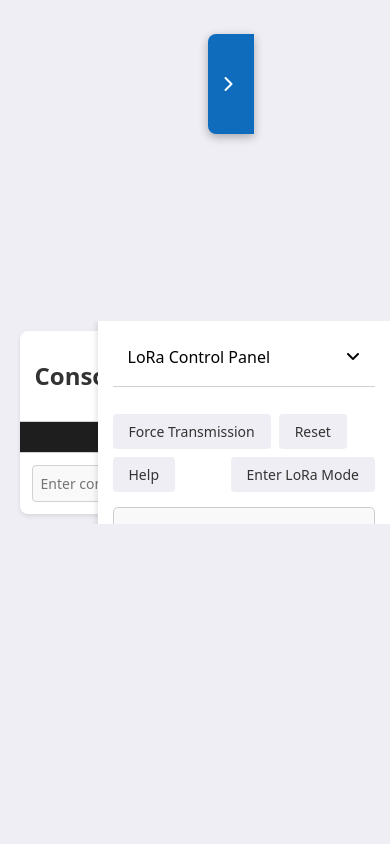
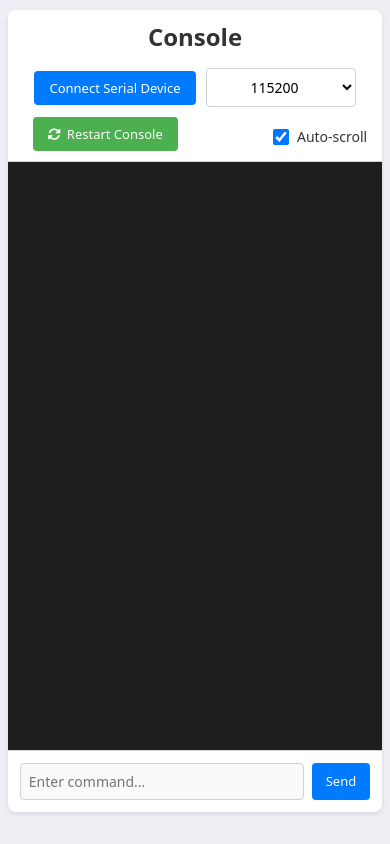
Before and after one commit to SylvainMontagny/stm32wl-serial-webApp, a website with bundled scripts: page src/index.html in a window 390 px wide. Built offline with nearby package versions, Linux system fonts and the light colour scheme; a web font is replaced by a local one.

Commit message:
FEAT : ajout de responsive

```diff
--- /dev/null
+++ b/src/css/responsive.css
@@ -0,0 +1,187 @@
+/* responsive.css - Styles pour l'adaptabilité de l'application */
+
+@media (max-width: 992px) {
+    .page-container {
+      padding-left: 3%;
+      padding-right: 3%;
+    }
+
+    .page-container.panel-closed {
+      padding-left: 5%;
+      padding-right: 5%;
+    }
+
+    .console-header {
+      padding: 8px 12px;
+      flex-wrap: wrap;
+      gap: 8px;
+    }
+
+    .console-header h2 {
+      width: 100%;
+      margin-bottom: 5px;
+      text-align: center;
+    }
+
+    .serial-connection {
+       flex-grow: 1;
+       justify-content: center;
+    }
+
+    .reload-button {
+        padding: 6px 12px;
+        font-size: 13px;
+    }
+
+    #baudrate-select {
+        padding: 6px;
+        font-size: 13px;
+    }
+
+    .toggle-container {
+        margin-left: auto;
+    }
+
+    .btn {
+      padding: 7px 14px;
+      font-size: 13px;
+    }
+
+    .common-commands {
+      gap: 6px;
+    }
+
+    .lora-configuration .input-container {
+      margin-bottom: 10px;
+    }
+
+    .lora-preview-container {
+      flex-direction: column;
+      align-items: stretch;
+    }
+
+    .command-preview {
+      margin-top: 5px;
+      text-align: center;
+    }
+
+    #send-lora-command {
+      width: 100%;
+    }
+
+    .lora-toggle-btn {
+      padding: 10px 12px;
+      font-size: 14px;
+      min-height: 80px;
+      min-width: 30px;
+    }
+  }
+
+@media (max-width: 768px) {
+    .main-container {
+      flex-direction: column;
+      height: auto;
+      overflow-y: auto;
+    }
+
+    .page-container {
+      width: 100% !important;
+      height: auto;
+      min-height: 100vh;
+      padding: 10px !important;
+      padding-left: 2% !important;
+      padding-right: 2% !important;
+      transition: none !important;
+      margin-bottom: 10px;
+      position: relative;
+      flex-shrink: 0;
+    }
+
+    .commands-section-panel {
+      width: 100%;
+      height: auto;
+      position: relative !important;
+      right: auto !important;
+      top: auto !important;
+      z-index: auto !important;
+      box-shadow: none !important;
+      border-top: 1px solid var(--border-color);
+      transition: none !important;
+      padding: 10px;
+      overflow-y: visible;
+    }
+
+    .lora-toggle-btn {
+      display: none !important;
+    }
+
+
+    .console-header {
+        align-items: center;
+        gap: 10px;
+    }
+
+    .serial-connection {
+        width: auto;
+        gap: 8px;
+        align-items: center;
+    }
+
+    #connect-to-serial, #baudrate-select, .reload-button {
+        width: auto;
+        text-align: center;
+        padding-left: 15px;
+        padding-right: 15px;
+    }
+
+    #baudrate-select {
+        min-width: 150px;
+    }
+
+    .toggle-container {
+        margin-left: 0;
+        justify-content: center;
+        padding-top: 5px;
+    }
+
+    .input-container-cmd {
+      gap: 5px;
+    }
+
+    .common-commands {
+      flex-direction: row;
+      flex-wrap: wrap;
+      justify-content: center;
+      gap: 8px;
+    }
+
+    #enter-lora-mode-container {
+      margin-left: 0;
+      width: auto;
+      flex-grow: 1;
+      display: flex;
+      justify-content: center;
+    }
+
+    .lora-preview-container {
+      flex-direction: column;
+      align-items: stretch;
+    }
+
+    .command-preview {
+      margin-top: 5px;
+      text-align: center;
+    }
+
+    #send-lora-command {
+      width: 100%;
+    }
+
+    .panel-selector {
+      font-size: 14px;
+    }
+
+    .selected-panel, .panel-option {
+      padding: 8px 12px;
+    }
+  }
--- a/src/css/styles.css
+++ b/src/css/styles.css
@@ -643,32 +643,6 @@ body {
   margin-right: 6px;
 }
 
-@media (max-width: 768px) {
-  .main-container {
-    flex-direction: column;
-    height: auto;
-  }
-
-  .console-container,
-  .commands-container {
-    width: 100%;
-  }
-
-  .page-container {
-    width: 100% !important;
-    padding: 10px;
-  }
-
-  .commands-section-panel {
-    width: 75%;
-    right: -75%;
-  }
-
-  .lora-toggle-btn.panel-open {
-    right: 75%;
-  }
-}
-
 /* Snackbar Styles */
 #snackbar {
   visibility: hidden;
--- a/src/index.html
+++ b/src/index.html
@@ -6,6 +6,7 @@
     <title>Web Serial</title>
     <link rel="icon" href="favicon.ico" type="image/x-icon" />
     <link rel="stylesheet" href="css/styles.css" />
+    <link rel="stylesheet" href="css/responsive.css" />
     <link
       rel="stylesheet"
       href="https://cdnjs.cloudflare.com/ajax/libs/font-awesome/6.5.1/css/all.min.css"
```
